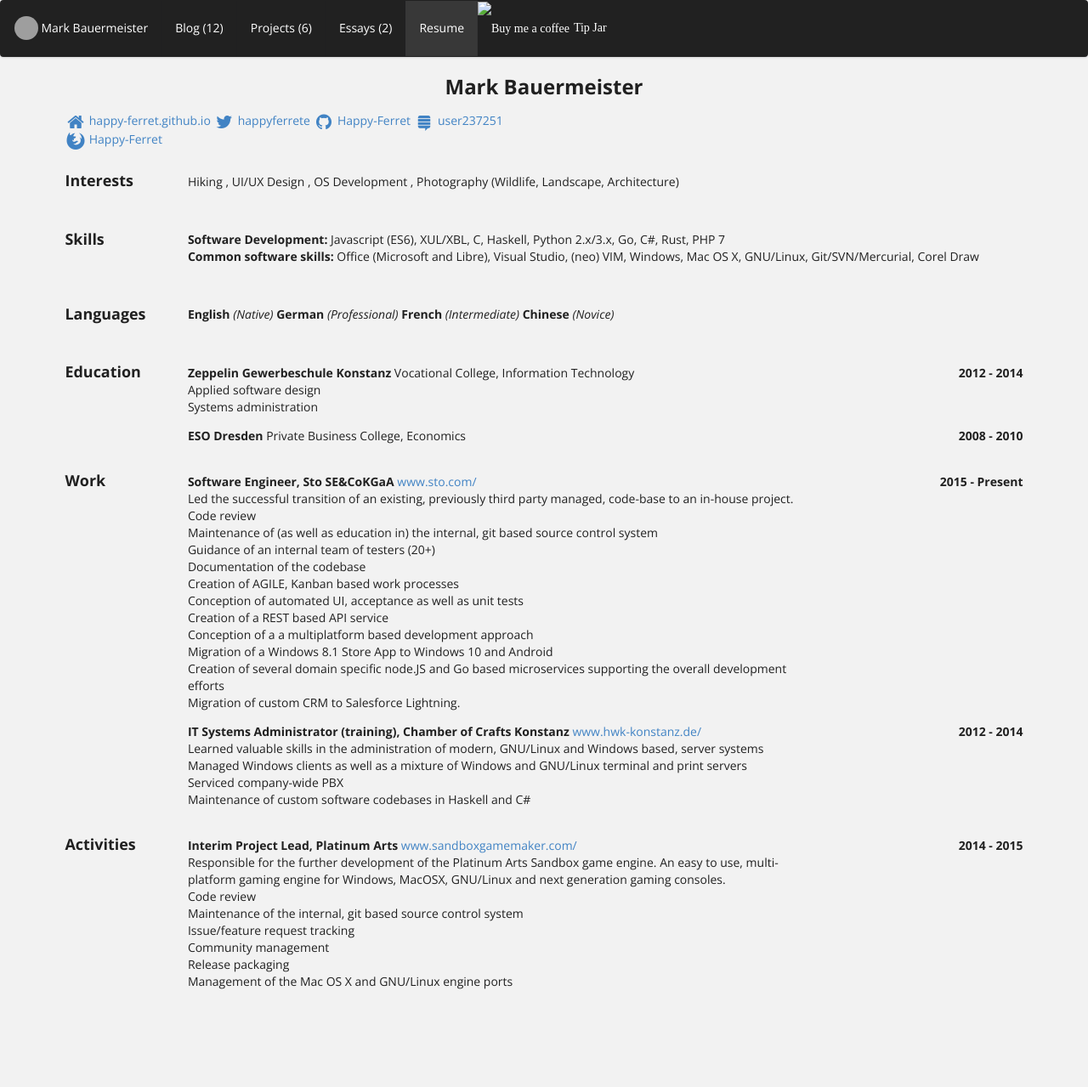
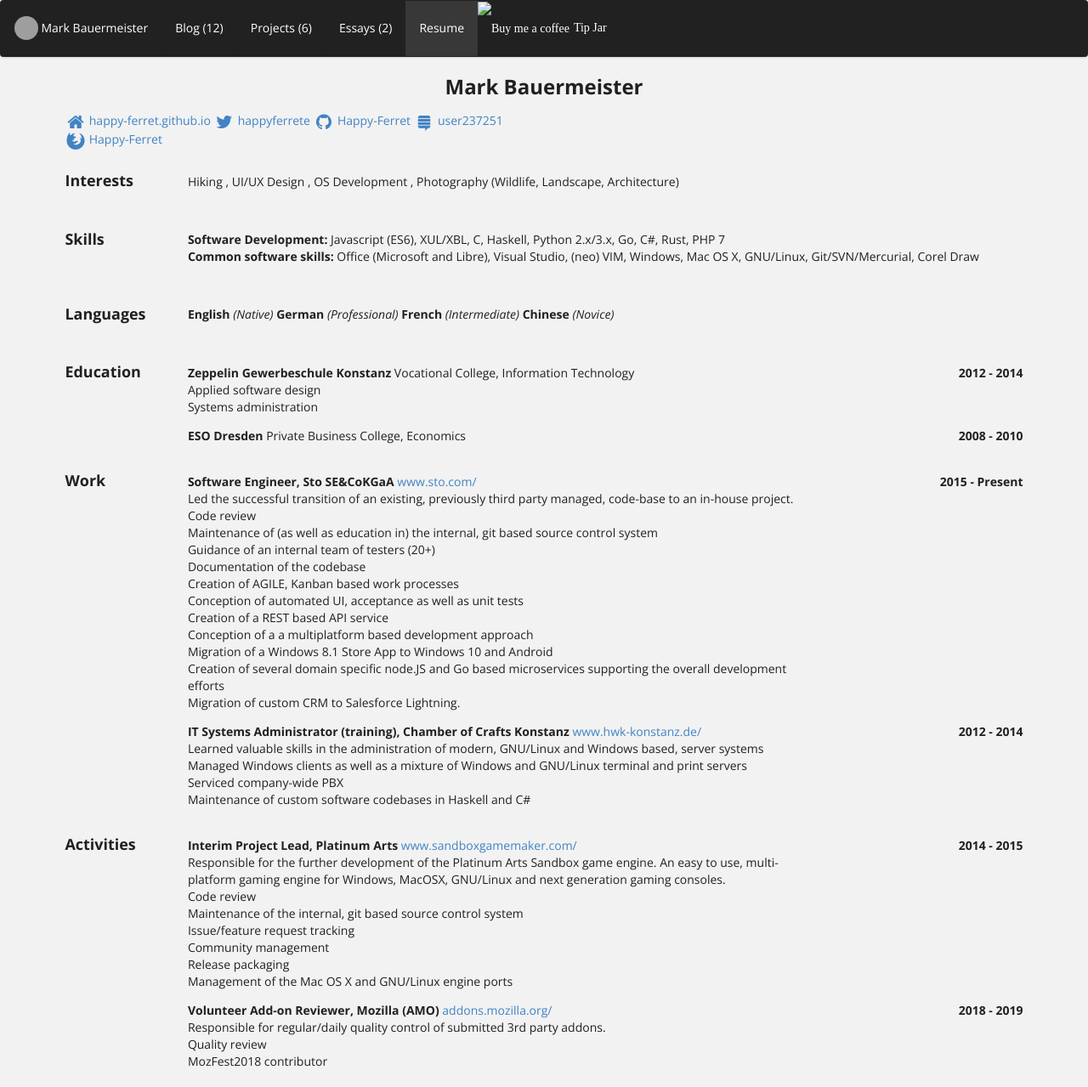
Before and after one commit to Happy-Ferret/Happy-Ferret.github.io, a Jekyll site: the page built from bio/index.html, in a window 1280 px wide. Shown: the whole page at 85% size. Built offline with Jekyll 4.4.1, drawn with Linux system fonts in a browser that asks for light colours; nearby versions of some CDN libraries; a script that is not in the unit is left out; before the commit the page ends 1185 px from its top, so only the background shows below that; grey boxes are pictures that could not be loaded.

Commit message:
Update bio.json

```diff
--- a/_data/bio.json
+++ b/_data/bio.json
@@ -175,6 +175,18 @@
         "Release packaging",
         "Management of the Mac OS X and GNU/Linux engine ports"
       ]
+    },
+    {
+      "organization": "Mozilla (AMO)",
+      "position": "Volunteer Add-on Reviewer",
+      "website": "https://addons.mozilla.org/",
+      "startDate": "2018-09-01",
+      "endDate": "2019-03-01",
+      "summary": "Responsible for regular/daily quality control of submitted 3rd party addons.",
+      "highlights": [
+        "Quality review",
+        "MozFest2018 contributor"
+      ]
     }
   ]
 }
```
